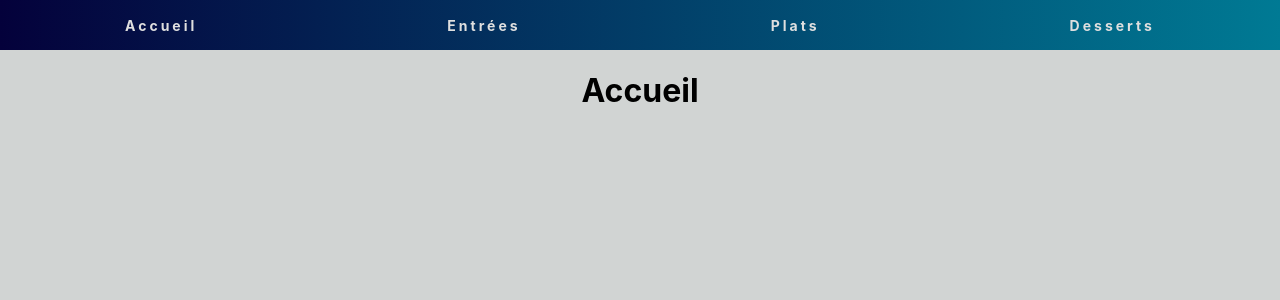
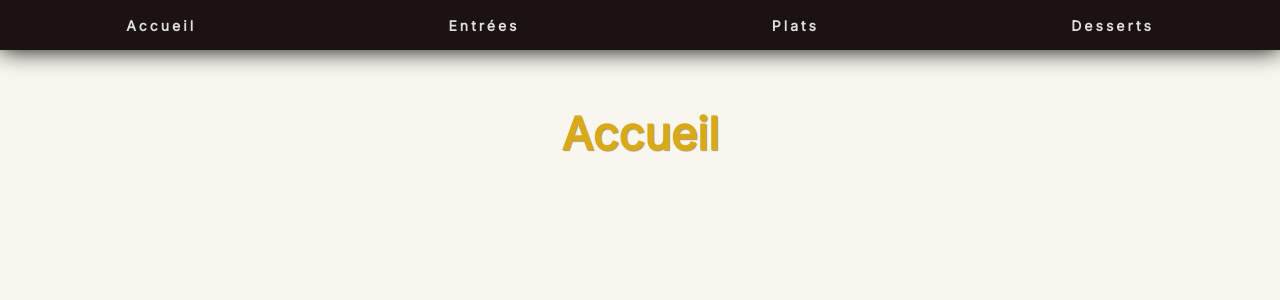
Before and after one commit to NicolasMazieres/Recettes-react, a React (Create React App) app: page / in a window 1280 px wide. Shown: the top 300 px of the page. Built offline with nearby package versions, Linux system fonts and the light colour scheme.

Commit message:
CSS progression

```diff
--- a/src/index.css
+++ b/src/index.css
@@ -1,25 +1,19 @@
+@import url('https://fonts.googleapis.com/css2?family=Inter:wght@400&display=swap');
+
 body {
   margin: 0;
-  font-family: -apple-system, BlinkMacSystemFont, 'Segoe UI', 'Roboto', 'Oxygen',
-    'Ubuntu', 'Cantarell', 'Fira Sans', 'Droid Sans', 'Helvetica Neue',
-    sans-serif;
-  -webkit-font-smoothing: antialiased;
-  -moz-osx-font-smoothing: grayscale;
-  background-color: rgb(209, 212, 211);
+  font-family: 'Inter', sans-serif;
+  background-color: #F9F6EE;
   padding-bottom: 100px;
   overflow-y: scroll;
-}
-
-code {
-  font-family: source-code-pro, Menlo, Monaco, Consolas, 'Courier New',
-    monospace;
 }
 
 /* CSS Navbar */
 
 nav {
   height: 50px;
-  background: linear-gradient(90deg, rgba(4, 1, 59, 1) 0%, rgba(0, 122, 148, 1) 100%);
+  background: #1B1212;
+  box-shadow: 0 0 25px 0 black;
 }
 
 .nav-list {
@@ -29,7 +23,8 @@ nav {
   justify-content: space-around;
   height: 100%;
   position: relative;
-  background: linear-gradient(90deg, rgba(4, 1, 59, 1) 0%, rgba(0, 122, 148, 1) 100%);
+  background: #1B1212;
+  box-shadow: 0 0 25px 0 black;
   margin: 0;
   padding: 0;
 }
@@ -61,6 +56,9 @@ nav {
   width: 70%;
   text-align: center;
   padding-left: 15%;
+  font-size: 45px;
+  color: #daa916	;
+  text-shadow: 1px 1px 1px #6e53008e;
 }
 
 .filterForm {
@@ -108,9 +106,15 @@ input {
   flex-direction: column;
   height: 100%;
   width: 96%;
-  background-color: rgb(209, 212, 211);
+  background-color: #F9F6EE;
   margin: 0 auto;
-  padding: 0 2%;
+  padding: 2% 2%;
+}
+
+h2 {
+  text-align: center;
+  font-size: 22px;
+  color: #1B1212	;
 }
 
 h3 {
@@ -136,7 +140,7 @@ li {
   right: 0;
   bottom: 0;
   margin: auto;
-  background-color: rgba(240, 248, 255, 0.466);
+  background-color: rgba(240, 248, 255, 0.2);
 }
 
 .recipeContainer {
@@ -153,6 +157,8 @@ li {
   margin: auto;
   background: white;
   border-radius: 30px;
+  border: 1px solid black;
+  box-shadow: 10px 10px 5px rgb(116, 116, 116);
   z-index: 1;
   overflow-y: auto !important;
 }
```
